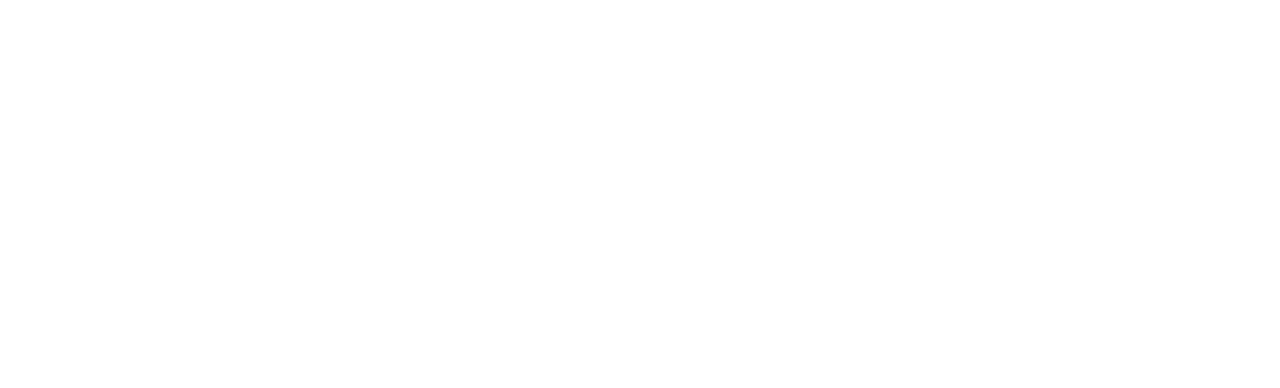
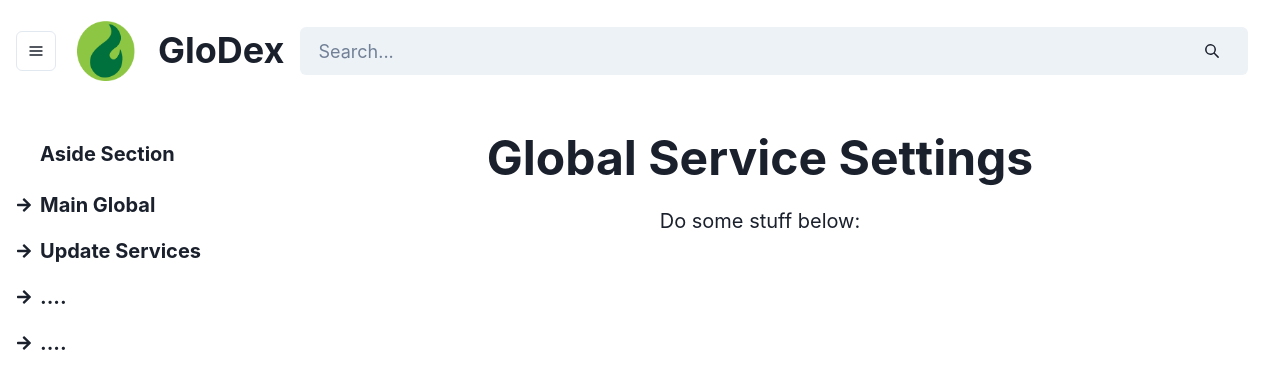
Before and after one commit to dylblake/remap, a React (Vite) app in the folder client/: page /global-service-settings in a window 1280 px wide. Before the commit this address had no page. Shown: the top 388 px of the page. Built offline with nearby package versions, Linux system fonts and the light colour scheme.

Commit message:
Initial commit

```diff
--- a/client/src/App.tsx
+++ b/client/src/App.tsx
@@ -2,6 +2,8 @@
 import Home from "./pages/Home";
 import SettingsPage from "./pages/Settings";
 import UserProfilePage from "./pages/UserProfile";
+import GlobalSettings from "./pages/GlobalSettings/Main";
+import UpdateServices from "./pages/GlobalSettings/UpdateServices";
 
 function App() {
   return (
@@ -10,6 +12,8 @@
         <Route path="/" element={<Home />} />
         <Route path="/settings" element={<SettingsPage />} />
         <Route path="/user-profile" element={<UserProfilePage />} />
+        <Route path="/global-settings" element={<GlobalSettings />} />
+        <Route path="/global-service-settings" element={<UpdateServices />} />
         {/* Add more routes as needed */}
       </Routes>
     </Router>
--- a/client/src/components/DragAndDropContainer.tsx
+++ b/client/src/components/DragAndDropContainer.tsx
@@ -1,4 +1,5 @@
 import React, { useState, useCallback } from "react";
+import { Service } from "../types/Service";
 
 interface DragAndDropContainerProps {
   children: React.ReactNode;
--- a/client/src/components/SideMenu.tsx
+++ b/client/src/components/SideMenu.tsx
@@ -18,6 +18,7 @@
   FaBalanceScaleLeft,
   FaTable,
   FaFileAlt,
+  FaGlobe,
 } from "react-icons/fa";
 import { SettingsIcon } from "@chakra-ui/icons";
 import SearchBar from "./SearchBar";
@@ -90,6 +91,11 @@
           />
           <MenuLink to="/" label="Grids" icon={<FaTable />} />
           <MenuLink to="/" label="Reporting" icon={<FaFileAlt />} />
+          <MenuLink
+            to="/global-settings"
+            label="Global Settings"
+            icon={<FaGlobe />}
+          />
         </DrawerBody>
       </DrawerContent>
     </Drawer>
--- /dev/null
+++ b/client/src/pages/GlobalSettings/Main.tsx
@@ -0,0 +1,55 @@
+import React from "react";
+import { Grid, GridItem, Box, Heading, Text, VStack } from "@chakra-ui/react";
+import NavBar from "../../components/NavBar";
+import MenuLink from "../../components/MenuLink";
+import { FaArrowRight } from "react-icons/fa";
+
+const GlobalSettings: React.FC = () => {
+  return (
+    <Grid
+      templateAreas={{
+        base: `"nav" "main"`,
+        md: `"nav nav" "aside main"`,
+      }}
+      templateColumns={{
+        base: "1fr", // Single column on small screens
+        md: "240px 1fr", // 240px for aside, remaining space for main on medium and larger screens
+      }}
+    >
+      <GridItem area="nav">
+        <NavBar />
+      </GridItem>
+      <GridItem area="aside" display={{ base: "none", md: "block" }}>
+        <Box p={4}>
+          <Heading as="h2" size="md" padding={6}>
+            Aside Section
+          </Heading>
+          <MenuLink
+            to="/global-settings"
+            label="Main Global"
+            icon={<FaArrowRight />}
+          />
+          <MenuLink
+            to="/global-service-settings"
+            label="Update Services"
+            icon={<FaArrowRight />}
+          />
+          <MenuLink to="/" label="...." icon={<FaArrowRight />} />
+          <MenuLink to="/" label="...." icon={<FaArrowRight />} />
+        </Box>
+      </GridItem>
+      <GridItem area="main">
+        <Box p={8} textAlign="center">
+          <VStack spacing={6}>
+            <Heading as="h1" size="2xl">
+              Global Settings
+            </Heading>
+            <Text fontSize="xl">Do the first thing</Text>
+          </VStack>
+        </Box>
+      </GridItem>
+    </Grid>
+  );
+};
+
+export default GlobalSettings;
--- /dev/null
+++ b/client/src/pages/GlobalSettings/UpdateServices.tsx
@@ -0,0 +1,55 @@
+import React from "react";
+import { Grid, GridItem, Box, Heading, Text, VStack } from "@chakra-ui/react";
+import NavBar from "../../components/NavBar";
+import MenuLink from "../../components/MenuLink";
+import { FaArrowRight } from "react-icons/fa";
+
+const UpdateServices: React.FC = () => {
+  return (
+    <Grid
+      templateAreas={{
+        base: `"nav" "main"`,
+        md: `"nav nav" "aside main"`,
+      }}
+      templateColumns={{
+        base: "1fr", // Single column on small screens
+        md: "240px 1fr", // 240px for aside, remaining space for main on medium and larger screens
+      }}
+    >
+      <GridItem area="nav">
+        <NavBar />
+      </GridItem>
+      <GridItem area="aside" display={{ base: "none", md: "block" }}>
+        <Box p={4}>
+          <Heading as="h2" size="md" padding={6}>
+            Aside Section
+          </Heading>
+          <MenuLink
+            to="/global-settings"
+            label="Main Global"
+            icon={<FaArrowRight />}
+          />
+          <MenuLink
+            to="/UpdateServices"
+            label="Update Services"
+            icon={<FaArrowRight />}
+          />
+          <MenuLink to="/" label="...." icon={<FaArrowRight />} />
+          <MenuLink to="/" label="...." icon={<FaArrowRight />} />
+        </Box>
+      </GridItem>
+      <GridItem area="main">
+        <Box p={8} textAlign="center">
+          <VStack spacing={6}>
+            <Heading as="h1" size="2xl">
+              Global Service Settings
+            </Heading>
+            <Text fontSize="xl">Do some stuff below:</Text>
+          </VStack>
+        </Box>
+      </GridItem>
+    </Grid>
+  );
+};
+
+export default UpdateServices;
--- a/client/src/pages/UserProfile.tsx
+++ b/client/src/pages/UserProfile.tsx
@@ -44,24 +44,11 @@
             <Text fontSize="xl">
               Your one-stop solution for global index tracking and analysis.
             </Text>
-            {isXsScreen ? (
+            {isXsScreen && (
               <Text fontSize="md">
                 Viewing on a small screen? Check out the settings for more
                 options!
               </Text>
-            ) : (
-              <Box as="a" href="/settings">
-                <Box
-                  as="button"
-                  bg="blue.500"
-                  color="white"
-                  px={4}
-                  py={2}
-                  borderRadius="md"
-                >
-                  Go to Settings
-                </Box>
-              </Box>
             )}
           </VStack>
         </Box>
--- a/tsconfig.base.json
+++ b/tsconfig.base.json
@@ -1,6 +1,8 @@
 {
     "compilerOptions": {
       "esModuleInterop": true,
-      "allowSyntheticDefaultImports": true
+      "allowSyntheticDefaultImports": true,
+      "jsx": "react-jsx",
+
     }
   }
```
Also changed, not shown: package.json (+7 -1 lines), 1 other file (tests, documents, lock files or other folders).
